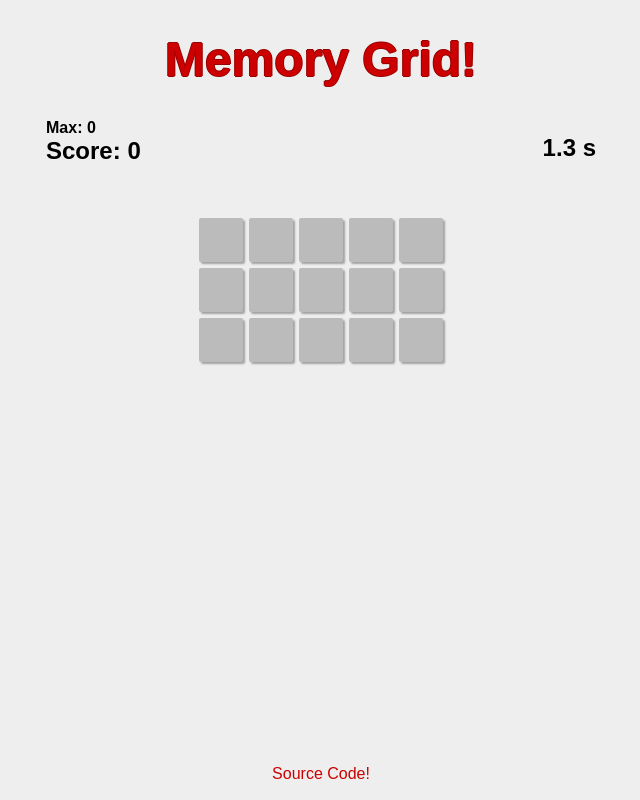
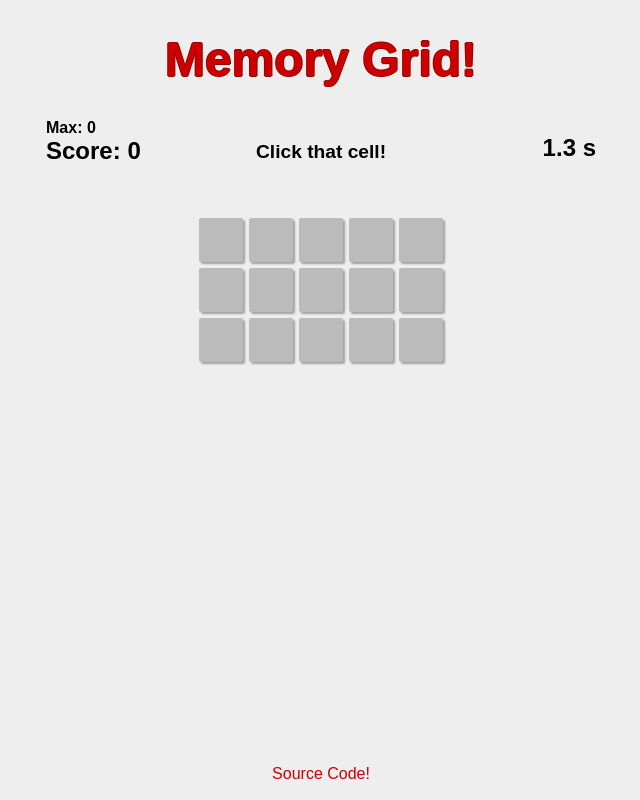
Before and after one commit to ethancd/memory_grid, a plain HTML site: page index.html in a window 1280 px wide. Both pictures are taken after a click on the button "Start Playing!". Shown: the whole page, without its empty margins (319-959 px from the left). Drawn offline with nearby package versions, Linux system fonts and the light colour scheme.

Commit message:
Add mini-instructions.

```diff
--- a/memory.js
+++ b/memory.js
@@ -13,7 +13,7 @@
         this.width = width;
         this.height = height;
         this.trial = 1;
-        this.cellCount = (this.height - 2) || 1;
+        this.cellCount = 1;
         this.populateGrid();
         this.go();
       }
@@ -59,6 +59,9 @@
         return setTimeout((function() {
           _this.lightCells(false);
           _this.enableMouse();
+          if (_this.cellCount === 1) {
+            $("#success strong").addClass("instructions").html("Click that cell!");
+          }
           _this.timer = setInterval((function() {
             _this.remaining -= 1;
             console.log(_this.remaining);
@@ -131,6 +134,7 @@
       Game.prototype.respond = function(succeeded, trial) {
         var bonus,
           _this = this;
+        $("#success strong").removeClass("instructions");
         if (arguments.length === 1 || trial === this.trial) {
           if (arguments.length === 2) {
             $("time#remaining").html("0.0 s");
--- a/style.less
+++ b/style.less
@@ -64,6 +64,10 @@ header {
     strong {
       font-size: 180%;
 
+      &.instructions {
+        font-size: 120%;
+      }
+
       &.true {
         color: @good;
       }
```
Also changed, not shown: 1 other file.
